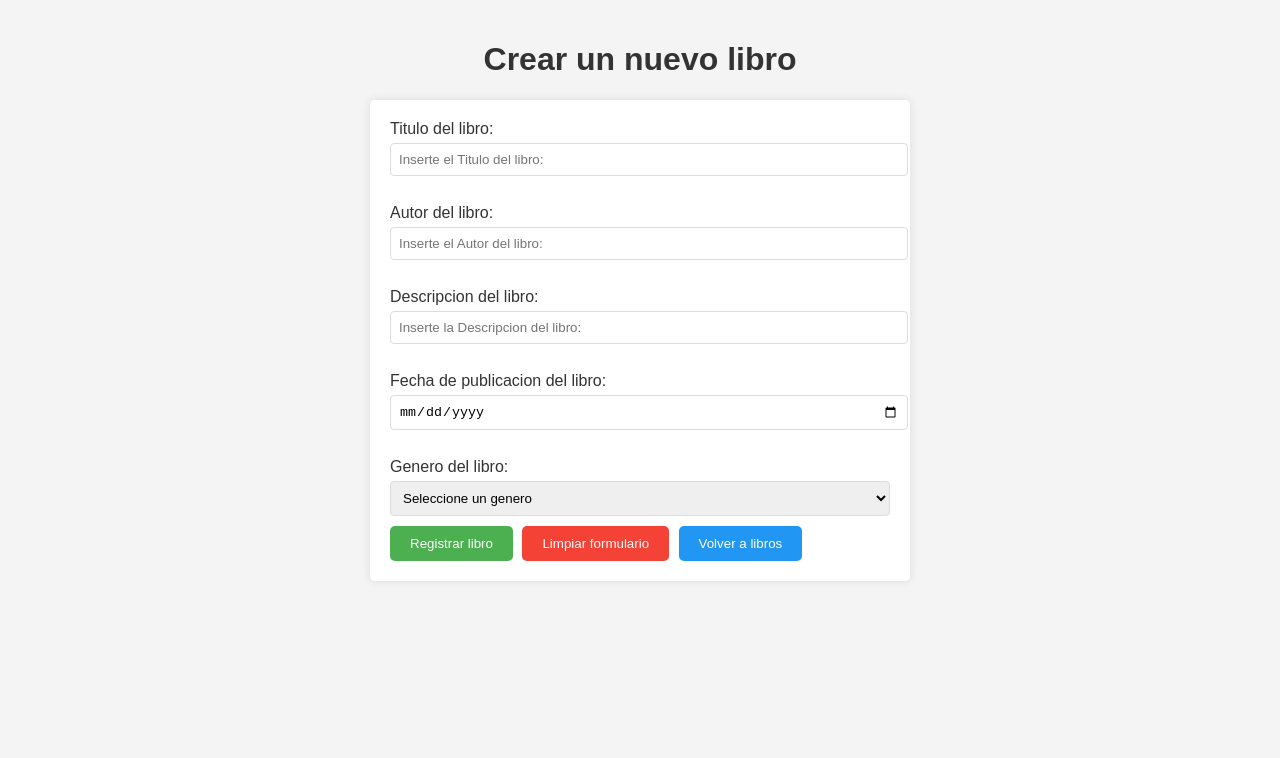
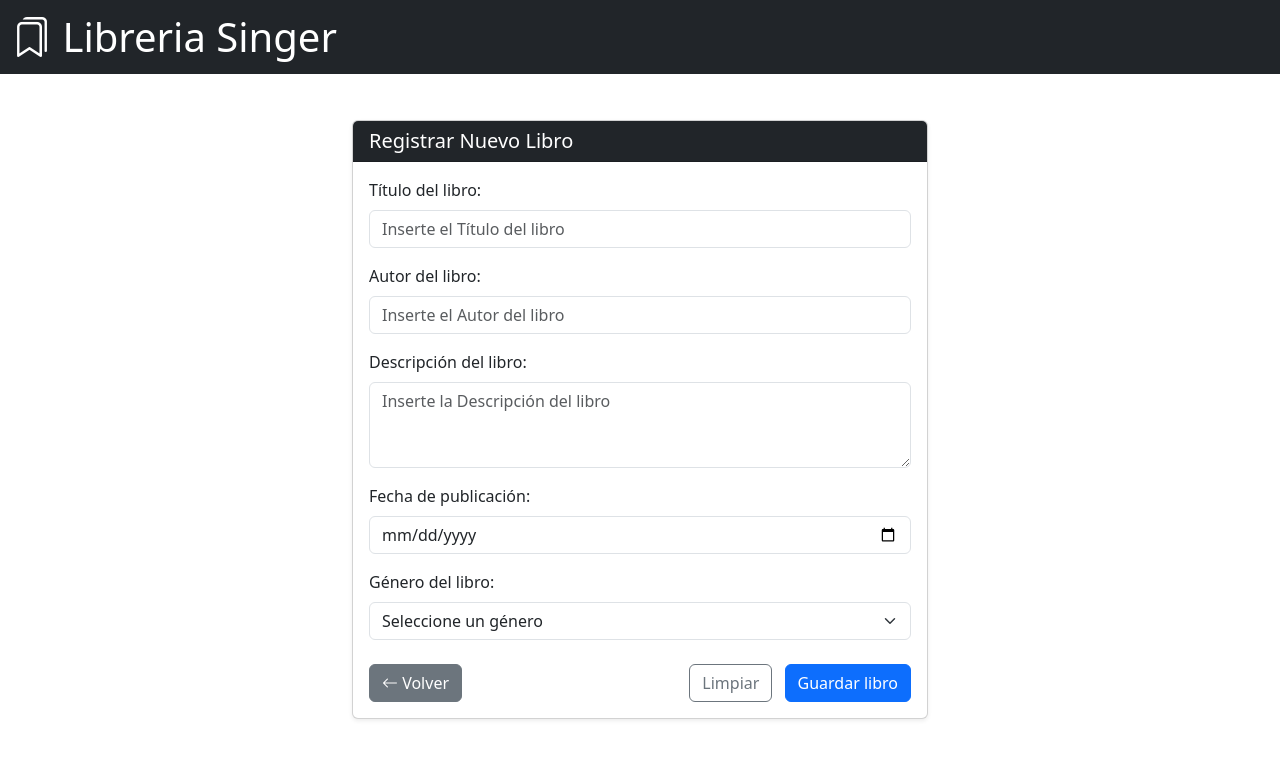
Before and after one commit to ZER0SEV7N/libros, a plain HTML site: page frontend/form.html in a window 1280 px wide. Drawn offline with nearby package versions, Linux system fonts and the light colour scheme; no server answers.

Commit message:
boostrap para los estilos

```diff
--- a/backend/src/generos/generos.controller.ts
+++ b/backend/src/generos/generos.controller.ts
@@ -1,17 +1,18 @@
 //src/generos/generos.controller.ts
 import { Controller, Get, Param } from '@nestjs/common';
 import { GenerosService } from './generos.service';
-
 
 @Controller('generos')
 export class GenerosController {
   constructor(private readonly generosService: GenerosService) {}
 
+  //Metodo para encontrar todos los generos
   @Get()
   findAll() {
     return this.generosService.findAll();
   }
 
+  //Metodo para encontrar uno por ID
   @Get(':id')
   findOne(@Param('id') id: string) {
     return this.generosService.findOne(+id);
--- a/backend/src/main.ts
+++ b/backend/src/main.ts
@@ -10,7 +10,7 @@ async function bootstrap() {
     forbidNonWhitelisted: true,
     transform: true,
   }));
-
+  //Habilitar CORS
   app.enableCors({
     origin: '*',
   });
--- a/frontend/form.html
+++ b/frontend/form.html
@@ -4,67 +4,110 @@
     <meta charset="UTF-8" />
     <meta name="viewport" content="width=device-width, initial-scale=1.0" />
     <title>Formulario para libros</title>
-    <link rel="stylesheet" href="style.css" />
+    <link href="https://cdn.jsdelivr.net/npm/bootstrap@5.3.8/dist/css/bootstrap.min.css" rel="stylesheet" />
+    <link rel="stylesheet" href="https://cdn.jsdelivr.net/npm/bootstrap-icons@1.11.3/font/bootstrap-icons.min.css">
   </head>
   <body>
-    <h1 id="titulo-form">Crear un nuevo libro</h1>
+    <div id="navbar-container"></div>
+
+    <div class="container" style="margin-top: 120px; max-width: 600px">
+      <div class="card shadow-sm">
+        <div class="card-header bg-dark text-white">
+          <h2 id="titulo-form" class="card-title mb-0 h5">
+            Registrar Nuevo Libro
+          </h2>
+        </div>
+        <div class="card-body">
           <!--Formulario para crear un nuevo libro-->
           <form class="libros-form" id="crear-form">
             <input type="hidden" name="idlibro" id="idlibro" />
 
-      <label for="nombre">Titulo del libro: </label>
+            <div class="mb-3">
+              <label for="nombre" class="form-label">Título del libro:</label>
               <input
                 type="text"
+                class="form-control"
                 id="nombre"
                 name="nombre"
                 required
-        placeholder="Inserte el Titulo del libro: "
-      /><br /><br />
+                placeholder="Inserte el Título del libro"
+              />
+            </div>
 
-      <label for="autor">Autor del libro: </label>
+            <div class="mb-3">
+              <label for="autor" class="form-label">Autor del libro:</label>
               <input
                 type="text"
+                class="form-control"
                 id="autor"
                 name="autor"
                 required
-        placeholder="Inserte el Autor del libro: "
-      /><br /><br />
+                placeholder="Inserte el Autor del libro"
+              />
+            </div>
 
-      <label for="descripcion">Descripcion del libro: </label>
-      <input
-        type="text"
+            <div class="mb-3">
+              <label for="descripcion" class="form-label"
+                >Descripción del libro:</label
+              >
+              <textarea
+                class="form-control"
                 id="descripcion"
                 name="descripcion"
+                rows="3"
                 required
-        placeholder="Inserte la Descripcion del libro: "
-      /><br /><br />
+                placeholder="Inserte la Descripción del libro"
+              ></textarea>
+            </div>
 
-      <label for="fechapublicacion">Fecha de publicacion del libro: </label>
+            <div class="mb-3">
+              <label for="fechapublicacion" class="form-label"
+                >Fecha de publicación:</label
+              >
               <input
                 type="date"
+                class="form-control"
                 id="fechapublicacion"
                 name="fechapublicacion"
                 required
-        placeholder="Inserte la Fecha de publicacion del libro: "
-      /><br /><br />
+              />
+            </div>
 
-      <label for="idgenero">Genero del libro: </label>
-      <select id="genero-select" name="idgenero" required>
-        <option value="">Seleccione un genero</option>
+            <div class="mb-3">
+              <label for="idgenero" class="form-label">Género del libro:</label>
+              <select
+                class="form-select"
+                id="genero-select"
+                name="idgenero"
+                required
+              >
+                <option value="">Seleccione un género</option>
               </select>
+            </div>
 
-      <button class="registrar-btn" id="registrar-btn" type="submit">
-        Registrar libro
-      </button>
-      <button class="reset-btn" type="reset">Limpiar formulario</button>
+            <div class="d-flex justify-content-between mt-4">
               <button
-        class="volver-btn"
+                class="btn btn-secondary"
                 type="button"
                 onclick="window.location.href = 'index.html'"
               >
-        Volver a libros
+                <i class="bi bi-arrow-left"></i> Volver
               </button>
+              <div>
+                <button class="btn btn-outline-secondary me-2" type="reset">
+                  Limpiar
+                </button>
+                <button class="btn btn-primary" type="submit">
+                  Guardar libro
+                </button>
+              </div>
+            </div>
           </form>
+        </div>
+      </div>
+    </div>
+
+    <script src="https://cdn.jsdelivr.net/npm/bootstrap@5.3.8/dist/js/bootstrap.bundle.min.js"></script>
+    <script src="script.js"></script>
   </body>
-  <script src="script.js"></script>
 </html>
--- /dev/null
+++ b/frontend/layout/navbar.html
@@ -0,0 +1,10 @@
+<nav class="navbar bg-dark fixed-top" data-bs-theme="dark">
+  <div class="container-fluid">
+    <a class="navbar-brand text-white" href="index.html">
+      <h1 class="ml-2 mb-0">
+        <i class="bi bi-bookmarks"></i>
+        Libreria Singer
+      </h1>
+    </a>
+  </div>
+</nav>
--- a/frontend/script.js
+++ b/frontend/script.js
@@ -105,8 +105,10 @@ function FormatearLibro(data) {
       <td>${element.fechapublicacion.split("T")[0]}</td>
       <td>${element.generos?.nombre || element.nombre_genero || 'No cargado'}</td>
       <td>
-        <button class="editar-btn" onclick="editarLibro(${element.idlibro})">Actualizar</button>
-        <button class="eliminar-btn" onclick="eliminarLibro(${element.idlibro})">Eliminar</button>
+        <div class="d-flex gap-2">
+          <button class="editar-btn btn btn-outline-primary" onclick="editarLibro(${element.idlibro})">Actualizar</button>
+          <button class="eliminar-btn btn btn-outline-danger" onclick="eliminarLibro(${element.idlibro})">Eliminar</button>
+        </div>
       </td>
     </tr>`;
   });
@@ -192,10 +194,27 @@ async function editarLibro(idlibro) {
   window.location.href = `form.html?idlibro=${idlibro}`;
 }
 
+//Funcion para cargar el navbar modularizado
+async function cargarNavbar() {
+  try {
+    const res = await fetch('layout/navbar.html');
+    if (res.ok) {
+      const navbarHtml = await res.text();
+      const navbarContainer = document.getElementById('navbar-container');
+      if (navbarContainer) {
+        navbarContainer.innerHTML = navbarHtml;
+      }
+    }
+  } catch (e) {
+    console.error("Error al cargar el navbar: ", e);
+  }
+}
+
 //Cargar los generos y los libros al iniciar la pagina
 document.addEventListener("DOMContentLoaded", () => {
   //Cargar generos para ambos
   cargarGeneros();
+  cargarNavbar();
 
   const filtros = document.getElementById("filtro-form");
   if(filtros){
--- a/frontend/style.css
+++ /dev/null
@@ -1,137 +0,0 @@
-body{
-    font-family: Arial, sans-serif;
-    background-color: #f4f4f4;
-    margin: 0;
-    padding: 20px;
-}
-
-table {
-    width: 100%;
-    border-collapse: collapse;
-    margin-bottom: 20px;
-}
-
-th, td {
-    border: 1px solid #ddd;
-    padding: 8px;
-    text-align: left;
-}
-
-th {
-    background-color: #4CAF50;
-    color: white;
-}
-
-.filtro-form {
-    margin-bottom: 20px;
-
-}
-
-.editar-btn {
-    background-color: #2196F3;
-    color: white;
-    border: none;
-    padding: 10px 20px;
-    cursor: pointer;
-    border-radius: 5px;
-    margin-right: 5px;
-}
-
-.eliminar-btn {
-    background-color: #f44336;
-    color: white;
-    border: none;
-    padding: 10px 20px;
-    cursor: pointer;
-    border-radius: 5px;
-}
-
-a {
-    background-color: #4CAF50;
-    color: white;
-    border: none;
-    padding: 10px 20px;
-    cursor: pointer;
-    border-radius: 5px;
-}
-h1 {
-    color: #333;
-    text-align: center;
-}
-
-.libros-form {
-    max-width: 500px;
-    margin: 0 auto;
-    background-color: white;
-    padding: 20px;
-    border-radius: 5px;
-    box-shadow: 0 0 10px rgba(0,0,0,0.1);
-}
-
-.libros-form label {
-    display: block;
-    margin-bottom: 5px;
-    color: #333;
-}
-
-.libros-form input, .libros-form select {
-    width: 100%;
-    padding: 8px;
-    margin-bottom: 10px;
-    border: 1px solid #ddd;
-    border-radius: 4px;
-}
-
-.registrar-btn {
-    background-color: #4CAF50;
-    color: white;
-    border: none;
-    padding: 10px 20px;
-    cursor: pointer;
-    border-radius: 5px;
-}
-
-.reset-btn {
-    background-color: #f44336;
-    color: white;
-    border: none;
-    padding: 10px 20px;
-    cursor: pointer;
-    border-radius: 5px;
-    margin-left: 5px;
-}
-
-.volver-btn {
-    background-color: #2196F3;
-    color: white;
-    border: none;
-    padding: 10px 20px;
-    cursor: pointer;
-    border-radius: 5px;
-    margin-left: 5px;
-}
-
-.reset-btn{
-    background-color: #f44336;
-    color: white;
-    border: none;
-    padding: 10px 20px;
-    cursor: pointer;
-    border-radius: 5px;
-}
-
-.filtro-form select {
-    width: 200px;
-    padding: 8px;
-    margin-right: 10px;
-    border: 1px solid #ddd;
-    border-radius: 4px;
-}
-
-.filtro-form input {
-    width: 150px;
-    padding: 8px;
-    margin-right: 10px;
-    border: 1px solid #ddd;
-    border-radius: 4px;
-}
```
Also changed, not shown: frontend/index.html (+77 -15 lines). Lines whose indentation alone changed are shown as unchanged.
